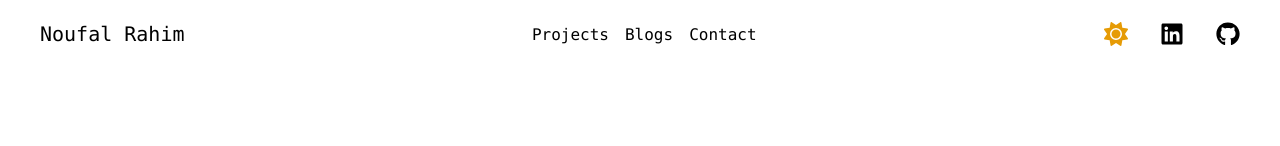
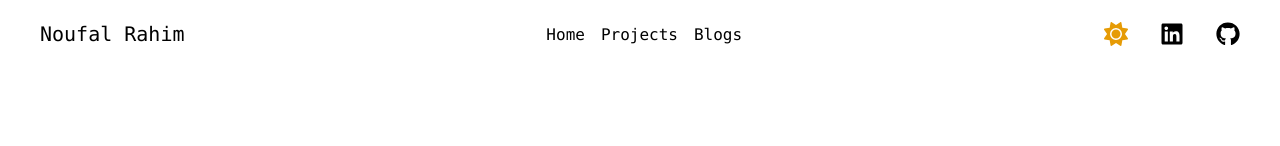
Before and after one commit to noufalrahim/personal-portfolio, a Next.js app: page / in a window 1280 px wide. Shown: the top 146 px of the page. Built offline with nearby package versions, Linux system fonts and the light colour scheme.

Commit message:
Added navigation

```diff
--- a/components/Navbar/index.tsx
+++ b/components/Navbar/index.tsx
@@ -1,3 +1,4 @@
+import Link from "next/link";
 import { useState, useEffect } from "react";
 import { FaGithub, FaLinkedin, FaBars, FaTimes } from "react-icons/fa";
 import { FaMoon, FaSun } from "react-icons/fa6";
@@ -70,15 +71,15 @@ export default function Navbar({ darkMode, setDarkMode }: NavbarProps) {
                     <code>Noufal Rahim</code>
                 </div>
                 <div className="hidden md:flex gap-4 cursor-pointer">
-                    <div className="text-md">
+                    <Link className="text-md" href="/">
+                        <code>Home</code>
+                    </Link>
+                    <Link className="text-md" href="/Projects">
                         <code>Projects</code>
-                    </div>
-                    <div className="text-md">
+                    </Link>
+                    <Link className="text-md" href="/Blogs">
                         <code>Blogs</code>
-                    </div>
-                    <div className="text-md">
-                        <code>Contact</code>
-                    </div>
+                    </Link>
                 </div>
                 <div className="hidden md:flex gap-4 space-x-4 cursor-pointer">
                     <button onClick={toggleDarkMode}>
```
